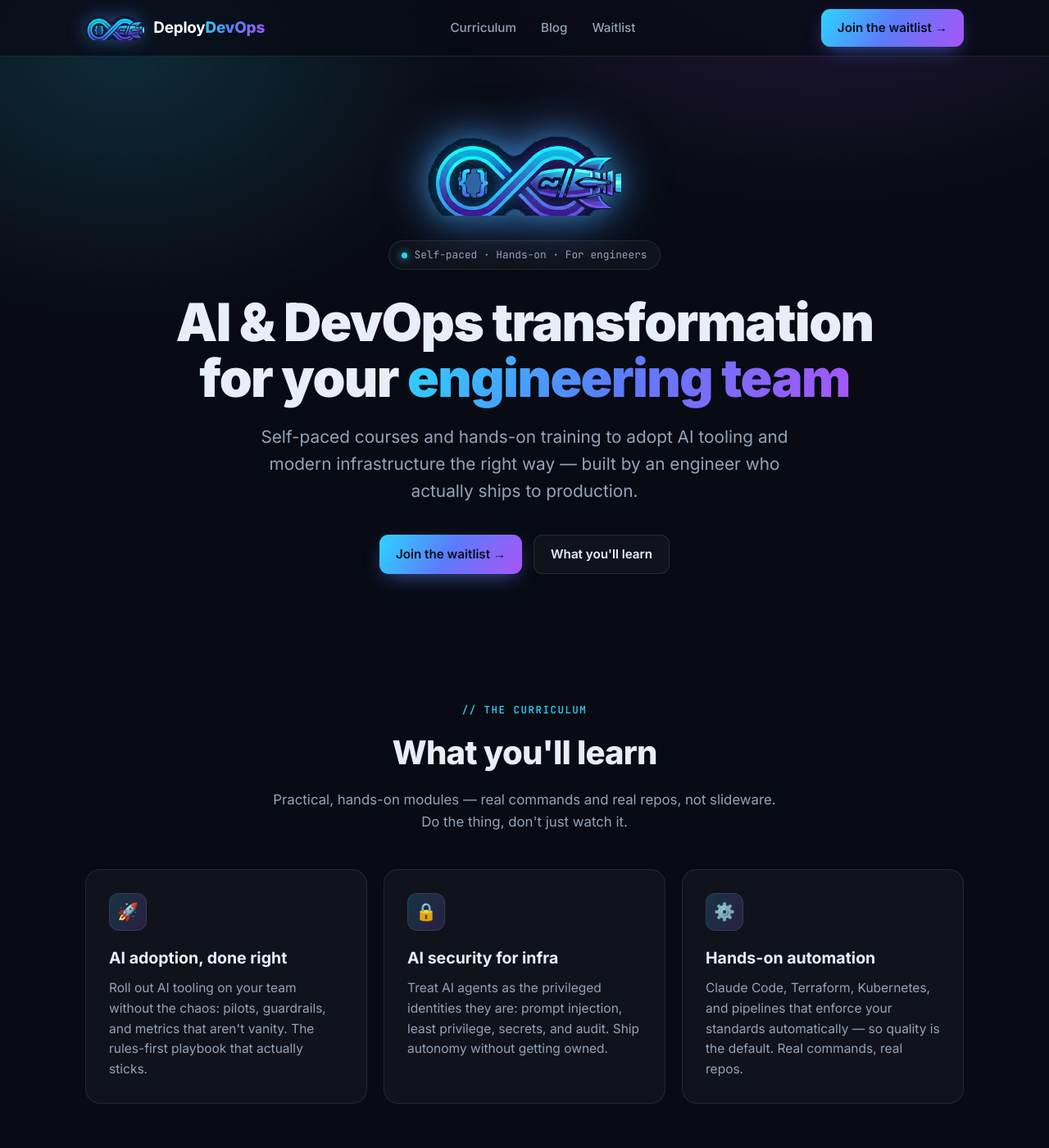
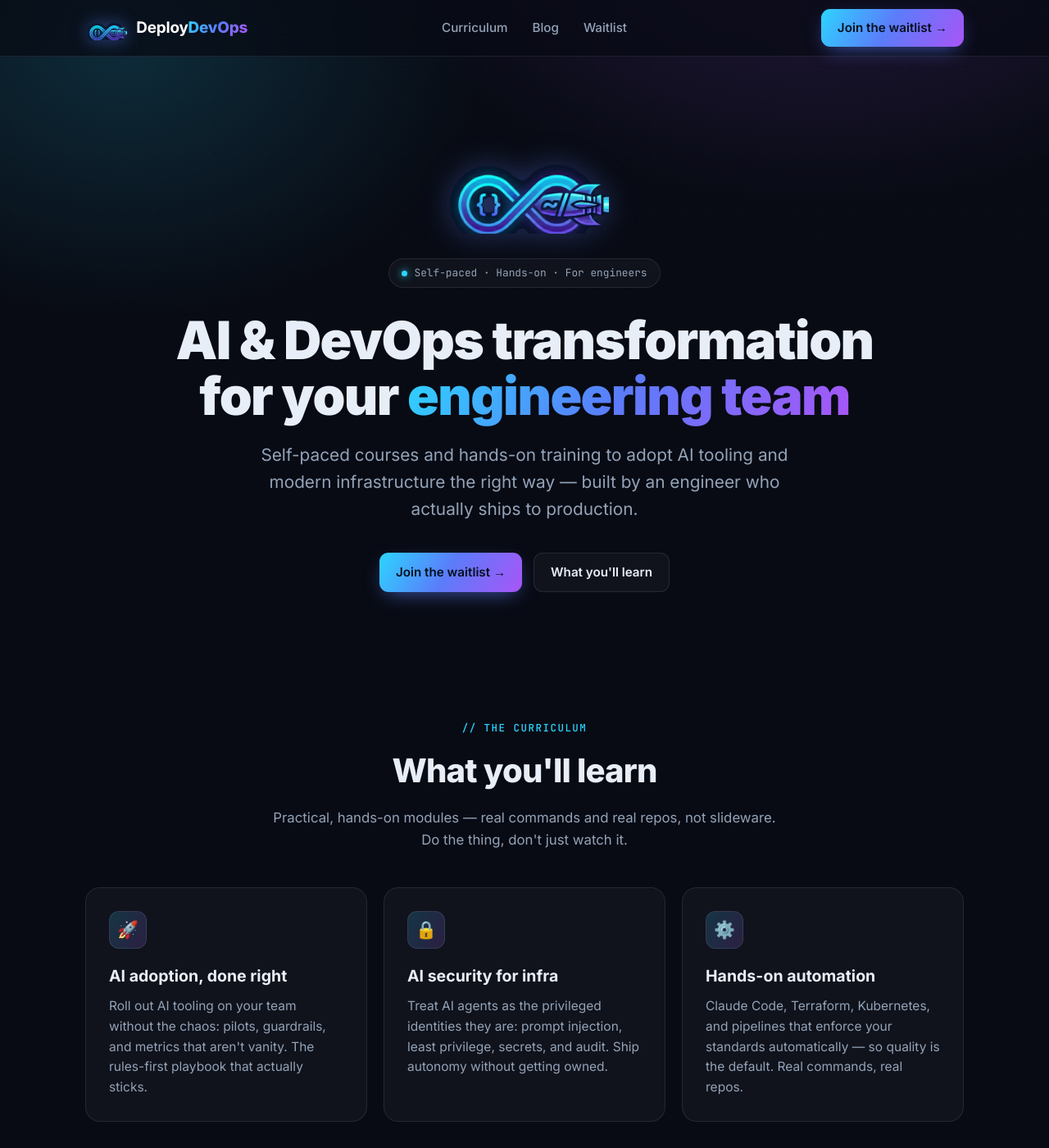
Before and after one commit to deploydevops/deploydevops.github.io, a Jekyll site: the page built from index.html, in a window 1280 px wide and 1400 px high. Shown: the whole window at 82% size. Built offline with Jekyll 4.4.1, drawn with Linux system fonts in a browser that asks for light colours.

Commit message:
fix(site): sharper, uncropped hero logo (#15)
Re-extract the logo mark with a glow margin (was clipped at the edges) and reduce the hero drop-shadow from a heavy double glow to one subtle layer (was causing the blur). Bump hero mark to 120px.

Co-authored-by: DeployDevOps <deploydevops@users.noreply.github.com>

```diff
--- a/index.html
+++ b/index.html
@@ -69,8 +69,8 @@
 
   /* hero */
   .hero{padding:96px 0 84px;text-align:center;position:relative}
-  .hero .hero-mark{display:block;height:98px;width:auto;margin:0 auto 30px;
-    filter:drop-shadow(0 0 30px rgba(91,124,250,.55)) drop-shadow(0 0 14px rgba(45,212,255,.45))}
+  .hero .hero-mark{display:block;height:120px;width:auto;margin:0 auto 30px;
+    filter:drop-shadow(0 0 18px rgba(91,124,250,.35))}
   .hero h1{font-size:clamp(2.3rem,5.6vw,4rem);font-weight:900;line-height:1.05;letter-spacing:-.025em;margin-bottom:22px}
   .hero p.lead{font-size:clamp(1.05rem,2vw,1.3rem);color:var(--muted);max-width:660px;margin:0 auto 36px}
   .hero .cta-row{display:flex;gap:14px;justify-content:center;flex-wrap:wrap}
```
Also changed, not shown: assets/img/logo-mark.png.
